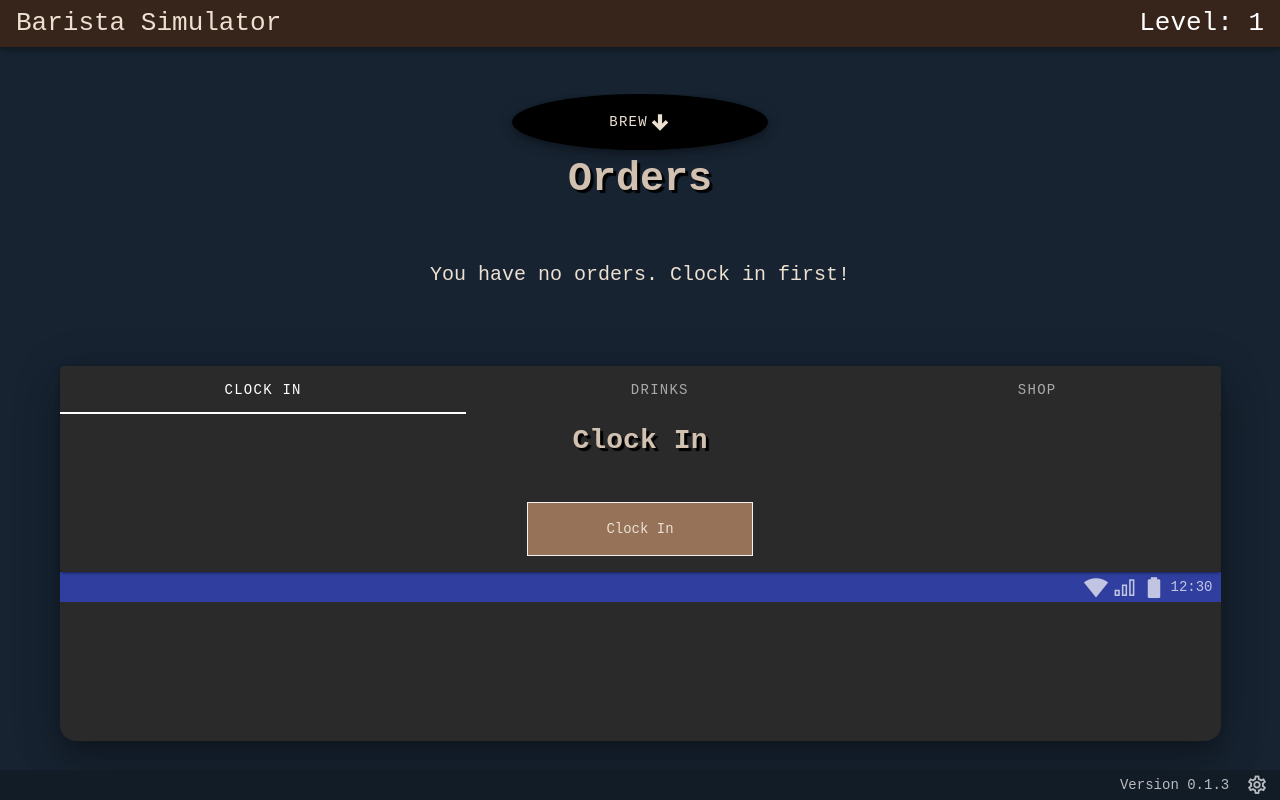
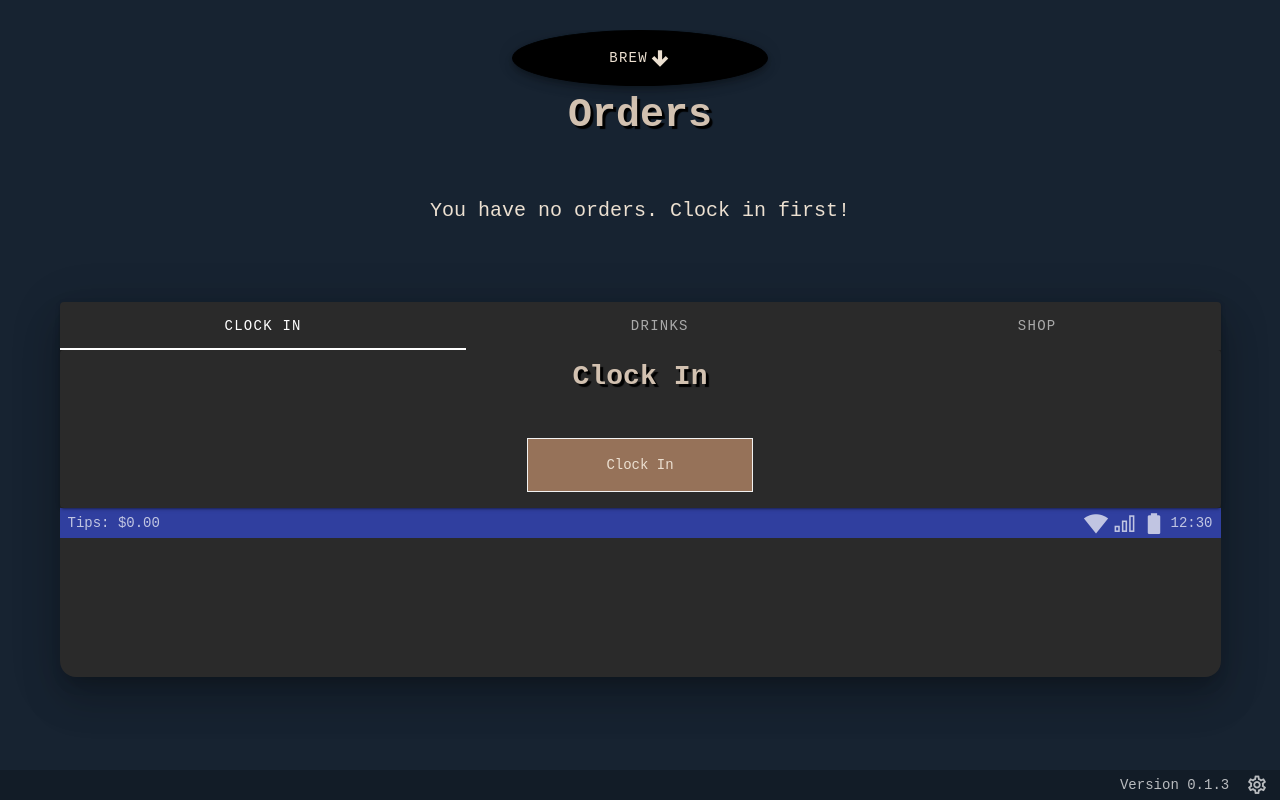
Before and after one commit to mattrenfer/Barista-Simulator, a Vue app: page /#/orders in a window 1280 px wide. Built offline with nearby package versions, Linux system fonts and the light colour scheme.

Commit message:
Removes Top Header Bar | Displays Tips in Screen System Bar

```diff
--- a/src/App.vue
+++ b/src/App.vue
@@ -77,9 +77,7 @@
       </v-list>
     </v-navigation-drawer> -->
 
-    <v-app-bar app>
-      <Header />
-    </v-app-bar>
+
 
     <v-main>
       <router-view />
@@ -95,14 +93,10 @@
 </template>
 
 <script>
-import Header from "@/components/Header.vue";
 import { version } from '../package.json';
 
 export default {
   name: "App",
-  components: {
-    Header,
-  },
   data() {
     return {
       versionNumber: version,
--- a/src/views/Orders.vue
+++ b/src/views/Orders.vue
@@ -116,6 +116,7 @@
               </v-card>
 
               <v-system-bar dark color="indigo darken-2">
+                Tips: {{ currentTips }}
                 <v-spacer></v-spacer>
                 <v-icon>mdi-wifi-strength-4</v-icon>
                 <v-icon>mdi-signal-cellular-outline</v-icon>
@@ -144,6 +145,7 @@ import ClockIn from "@/views/ClockIn.vue";
 import Shop from "@/views/Shop.vue";
 import { random } from "@/shared/constants";
 import { mapState, mapActions } from "vuex";
+import { dollarAmount } from "@/shared/constants";
 
 export default {
   name: "Orders",
@@ -183,6 +185,9 @@ export default {
     },
     cups() {
       return this.$store.state.currentCups;
+    },
+    currentTips() {
+      return dollarAmount(this.$store.state.currentTips);
     },
   },
 
```
